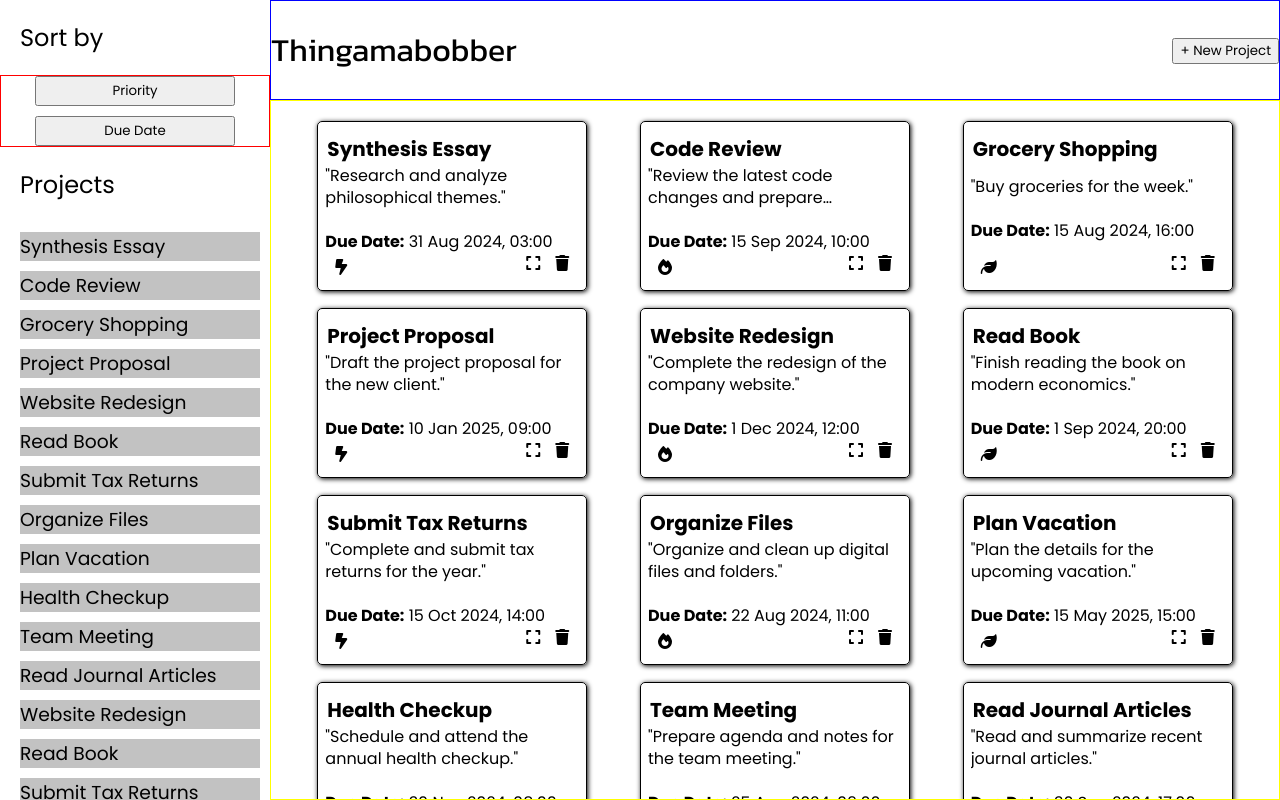
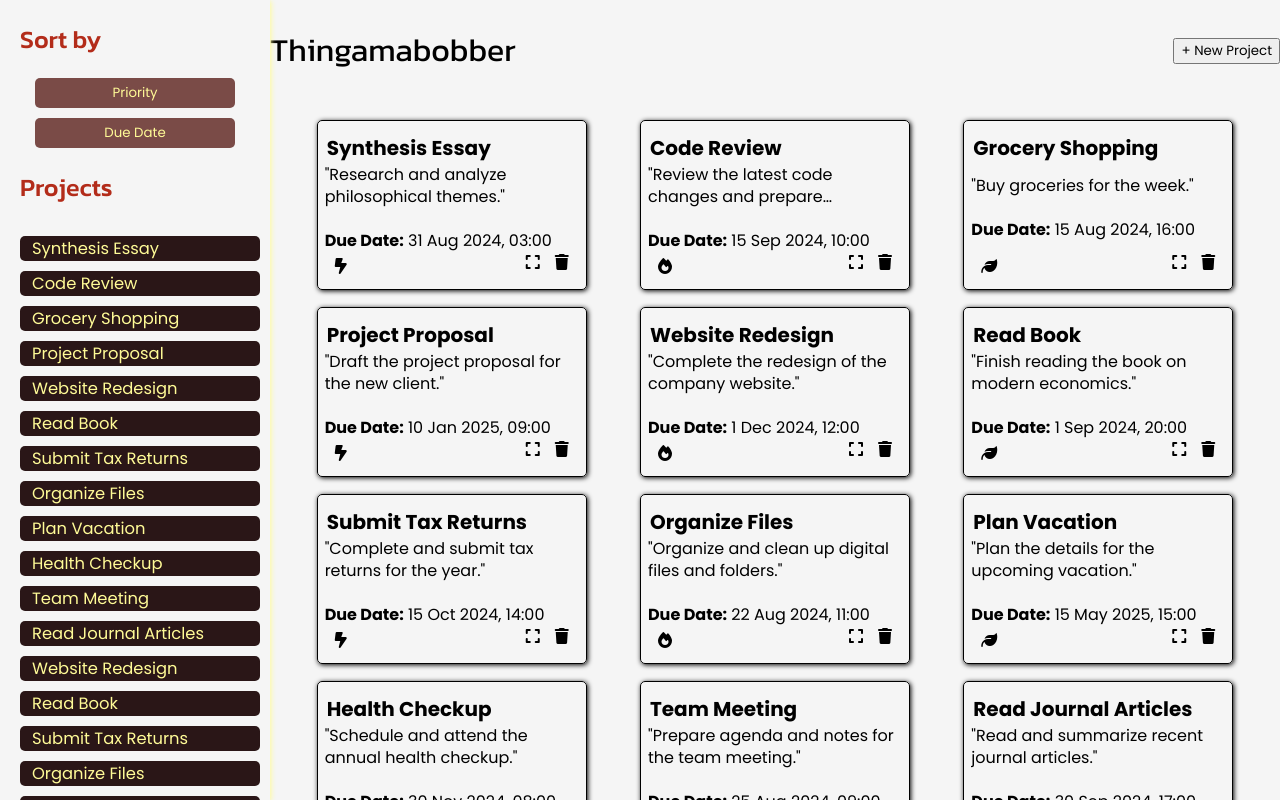
Before and after one commit to karldreta/todo-list-Thingamabob, a website built with webpack: page src/template.html in a window 1280 px wide. Built offline with nearby package versions, Linux system fonts and the light colour scheme.

Commit message:
Style nav

```diff
--- a/src/style.css
+++ b/src/style.css
@@ -1,4 +1,12 @@
 @import url('https://fonts.googleapis.com/css2?family=Kanit:ital,wght@0,100;0,200;0,300;0,400;0,500;0,600;0,700;0,800;0,900;1,100;1,200;1,300;1,400;1,500;1,600;1,700;1,800;1,900&family=Poppins:ital,wght@0,100;0,200;0,300;0,400;0,500;0,600;0,700;0,800;0,900;1,100;1,200;1,300;1,400;1,500;1,600;1,700;1,800;1,900&display=swap');
+
+:root {
+    --radiant-yellow: #FFFB97;
+    --fiery-orange: #FE7F42;
+    --flame-fury: #B32C1A;
+    --firewood-brown: #7A4B47;
+    --charcoal-mid: #2A1617;
+}
 
 * {
     box-sizing: border-box;
@@ -16,10 +24,11 @@ body {
     grid-template-columns: 270px 1fr;
     grid-template-rows: 100px 1fr;
     overflow-x: hidden;
+    background-color: whitesmoke;
 }
 
 #header {
-    border: 1px solid blue;
+    /* border: 1px solid blue; */
     grid-column: 2;
     display: flex;
     justify-content: space-between;
@@ -32,8 +41,11 @@ body {
     font-style: normal;
 }
 
+/* Below: Sidebar */
+
 #sideBar {
-    /* border: 1px solid red; */
+    /* border-right: 4px solid var(--flame-fury); */
+    box-shadow: 1px 1px 5px var(--radiant-yellow);
     grid-row: 1 / 3;
     grid-column: 1;
     height: 100vh;
@@ -42,13 +54,18 @@ body {
 }
 
 #sideBar h2 {
-    margin-left: 20px;
+    margin: 20px;
+    font-family: "Kanit", sans-serif;
+    font-weight: 500;
+    font-style: normal;
+    font-size: 25px;
+    color: var(--flame-fury);
 }
 
 /* Below: Sort Buttons */
 
 .sortBtnContainer {
-    border: 1px solid red;
+    /* border: 1px solid red; */
     display: flex;
     flex-direction: column;
     justify-content: center;
@@ -59,7 +76,21 @@ body {
 .sortBtnContainer > button.sort {
     width: 200px;
     height: 30px;
+    outline: none;
+    background-color: var(--firewood-brown);
+    border: none;
+    border-radius: 5px;
+    color: var(--radiant-yellow);
+    cursor: pointer;
 }
+
+button.sort:hover {
+    background-color: var(--flame-fury);
+    color: var(--radiant-yellow);
+    opacity: 1;
+    box-shadow: 1px 1px 5px 5px var(--radiant-yellow);
+}
+
 
 /* Below: Form Dialog ----------------------------> */
 
@@ -72,7 +103,7 @@ body {
 }
 
 #projectInputDialog > #projectForm {
-    border: 1px solid red;
+    /* border: 1px solid red; */
     display: flex;
     flex-direction: column;
     align-items: baseline;
@@ -88,7 +119,7 @@ body {
 /* Main Project DOM */
 
 main {
-    border: 1px solid yellow;
+    /* border: 1px solid yellow; */
     height: 100%;
     width: 100%;
     padding: 20px;
@@ -210,6 +241,7 @@ main {
 
 /* Navigate to Projects */
 
+
 #navProjects {
     /* border: 1px solid red; */
     height: 100%;
@@ -218,12 +250,19 @@ main {
 
 .navigateToProject {
     cursor: pointer;
-    background-color: rgba(128, 128, 128, 0.479);
-    color: black;
+    background-color: var(--charcoal-mid);
+    color: var(--radiant-yellow);
+    font-size: 14px;
+    padding-left: 12px;
+    border-radius: 5px;
     margin: 10px;
     margin-left: 20px;
     overflow: hidden;
     text-overflow: ellipsis;
+}
+
+.navigateToProject:hover {
+    opacity: 0.9;
 }
 
 .navigateToProject h3 {
@@ -285,16 +324,16 @@ main {
 
 /* Scroll bar */
 *::-webkit-scrollbar {
-    width: 10px;
+    width: 7px;
     height: 12px;
   }
 
 *::-webkit-scrollbar-track {
-    background: #f1f1f1;
+    background: var(--fiery-orange);
     border-radius: 10px;
   }
 
 *::-webkit-scrollbar-thumb {
-    background: #888; /* Color of the thumb */
+    background: var(--radiant-yellow); /* Color of the thumb */
     border-radius: 10px; /* Rounded corners */
   }
```
